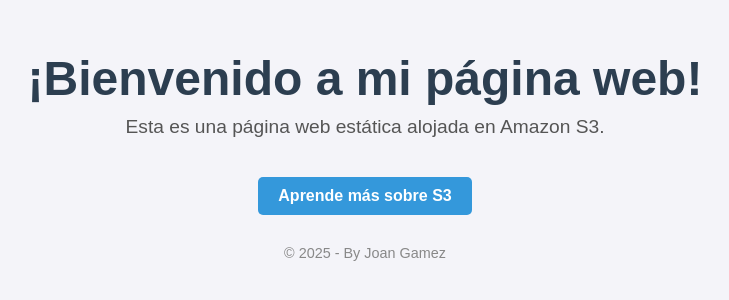
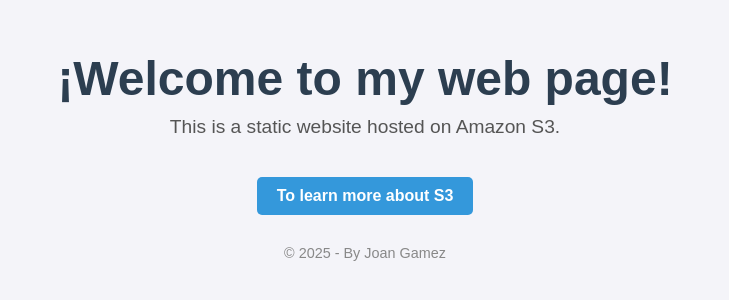
Before and after one commit to JoanGamez09/TerraformProject, a plain HTML site: page index.html in a window 1280 px wide. Shown: the part 260-560 px from the top of the page, without its empty margins (275-1004 px from the left). Drawn offline with Linux system fonts and the light colour scheme.

Commit message:
Update index.html

```diff
--- a/index.html
+++ b/index.html
@@ -3,9 +3,9 @@
 <head>
   <meta charset="UTF-8">
   <meta name="viewport" content="width=device-width, initial-scale=1.0">
-  <title>Página Web en S3</title>
+  <title>Web page on S3</title>
   <style>
-    /* Estilos generales */
+    /* Styles */
     body {
       font-family: Arial, sans-serif;
       background-color: #f4f4f9;
@@ -20,21 +20,21 @@
       text-align: center;
     }
 
-    /* Estilos para el encabezado */
+    /* Header styles */
     h1 {
       font-size: 3rem;
       color: #2c3e50;
       margin-bottom: 10px;
     }
 
-    /* Estilos para el párrafo */
+    /* Paragraph styles */
     p {
       font-size: 1.2rem;
       color: #555;
       margin-top: 0;
     }
 
-    /* Botón con enlace */
+    /* Link button */
     a {
       display: inline-block;
       margin-top: 20px;
@@ -53,7 +53,7 @@
       background-color: #2980b9;
     }
 
-    /* Pie de página */
+    /* Footer */
     footer {
       margin-top: 30px;
       font-size: 0.9rem;
@@ -62,9 +62,9 @@
   </style>
 </head>
 <body>
-  <h1>¡Bienvenido a mi página web!</h1>
-  <p>Esta es una página web estática alojada en Amazon S3.</p>
-  <a href="https://aws.amazon.com/s3/" target="_blank">Aprende más sobre S3</a>
+  <h1>¡Welcome to my web page!</h1>
+  <p>This is a static website hosted on Amazon S3.</p>
+  <a href="https://aws.amazon.com/s3/" target="_blank">To learn more about S3</a>
   <footer>
     © 2025 - By Joan Gamez
   </footer>
```
